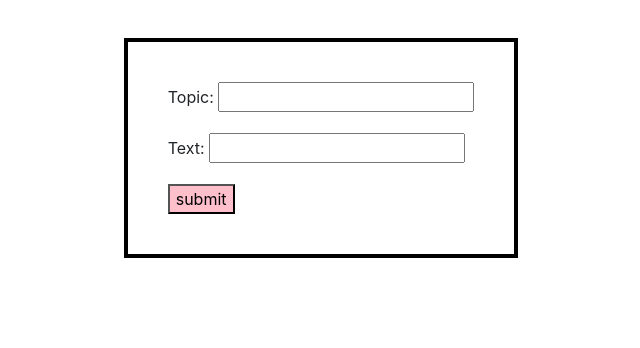
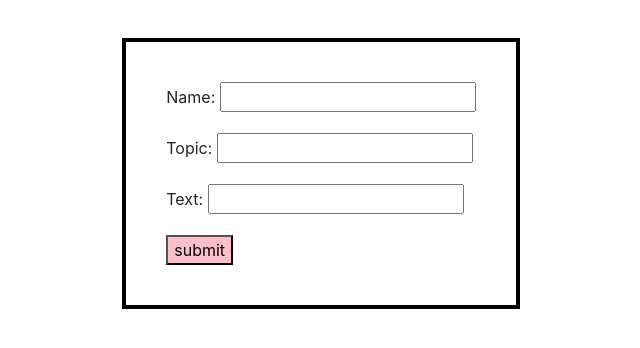
Before and after one commit to lilarouge/artists_in_movement, a Django app: page /forum/addADiscussion/ in a window 1280 px wide. Shown: the top 348 px of the page, without its empty margins (319-959 px from the left). Run offline with Django 3.2, Linux system fonts and the light colour scheme; some libraries are stand-ins or nearby versions.

Commit message:
Forum set with name to add

```diff
--- a/my_site/site_project/forum/forms.py
+++ b/my_site/site_project/forum/forms.py
@@ -4,9 +4,9 @@ from .models import *
 class CreateADiscussion(ModelForm):
     class Meta:
         model= Discussion
-        fields = ("topic", "text")
+        fields = ("name","topic", "text")
 
 class CreateInComment(ModelForm):
     class Meta:
         model= Comment
-        fields = ("content",)
+        fields = ("name","content",)
--- a/my_site/site_project/forum/models.py
+++ b/my_site/site_project/forum/models.py
@@ -3,7 +3,6 @@ from django.db import models
 
 class Discussion(models.Model):
     name= models.CharField(max_length=30)
-    # forum = models.ForeignKey(Forum,on_delete=models.CASCADE)
     topic= models.CharField(max_length=300, null=True)
     text = models.CharField(max_length=1000)
 
--- a/my_site/site_project/forum/templates/forum/single_discussion.html
+++ b/my_site/site_project/forum/templates/forum/single_discussion.html
@@ -12,7 +12,7 @@
 <br>
 <h5>{{discussion.text}}</h5>
 <br>
-<p style="font-style: italic;">By: {{discussion.profile}}</p>
+<p style="font-style: italic;">By: {{discussion.name}}</p>
 <br>
 <hr>
 <h3 style="margin-left:3%; margin-top: 2%; margin-bottom: 4%; color:#55226a;">Comments</h3>
@@ -20,7 +20,7 @@
 {{comment.content}}
 <br>
 <hr>
-<p style="font-style: italic;">By: {{comment.profile}}</p>
+<p style="font-style: italic;">By: {{comment.name}}</p>
 
 <hr>
 {% endfor %}
--- a/my_site/site_project/forum/templates/home.html
+++ b/my_site/site_project/forum/templates/home.html
@@ -28,7 +28,7 @@
                         <p style="font-size: 14px;">{{discussion.text}}</p>
                     </h5>
                     <hr>
-                    <p style="font-style: italic;"> By: {{discussion.profile}}</p>
+                    <p style="font-style: italic;"> By: {{discussion.name}}</p>
 
 
 
```
Also changed, not shown: my_site/site_project/db.sqlite3.
